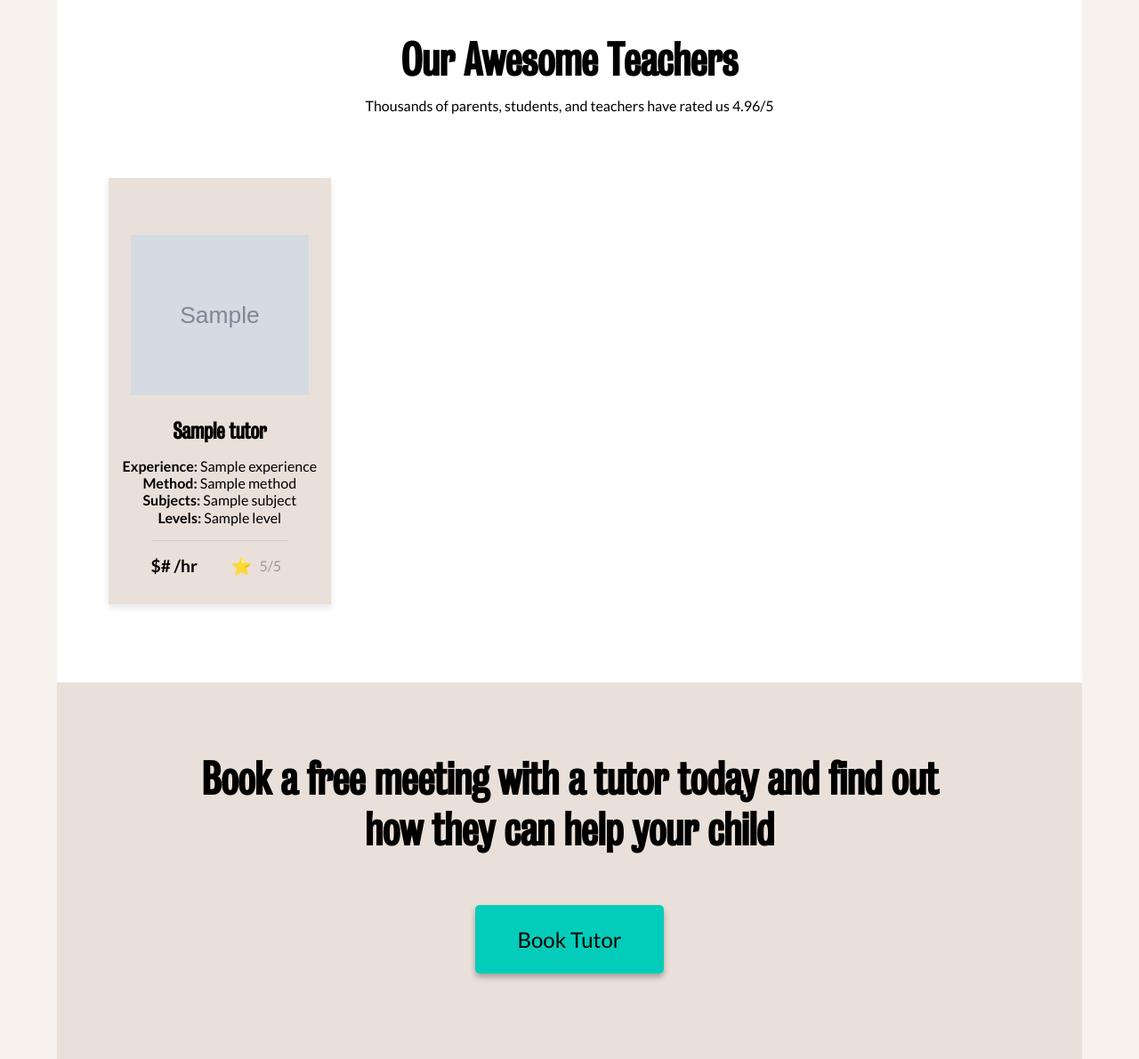
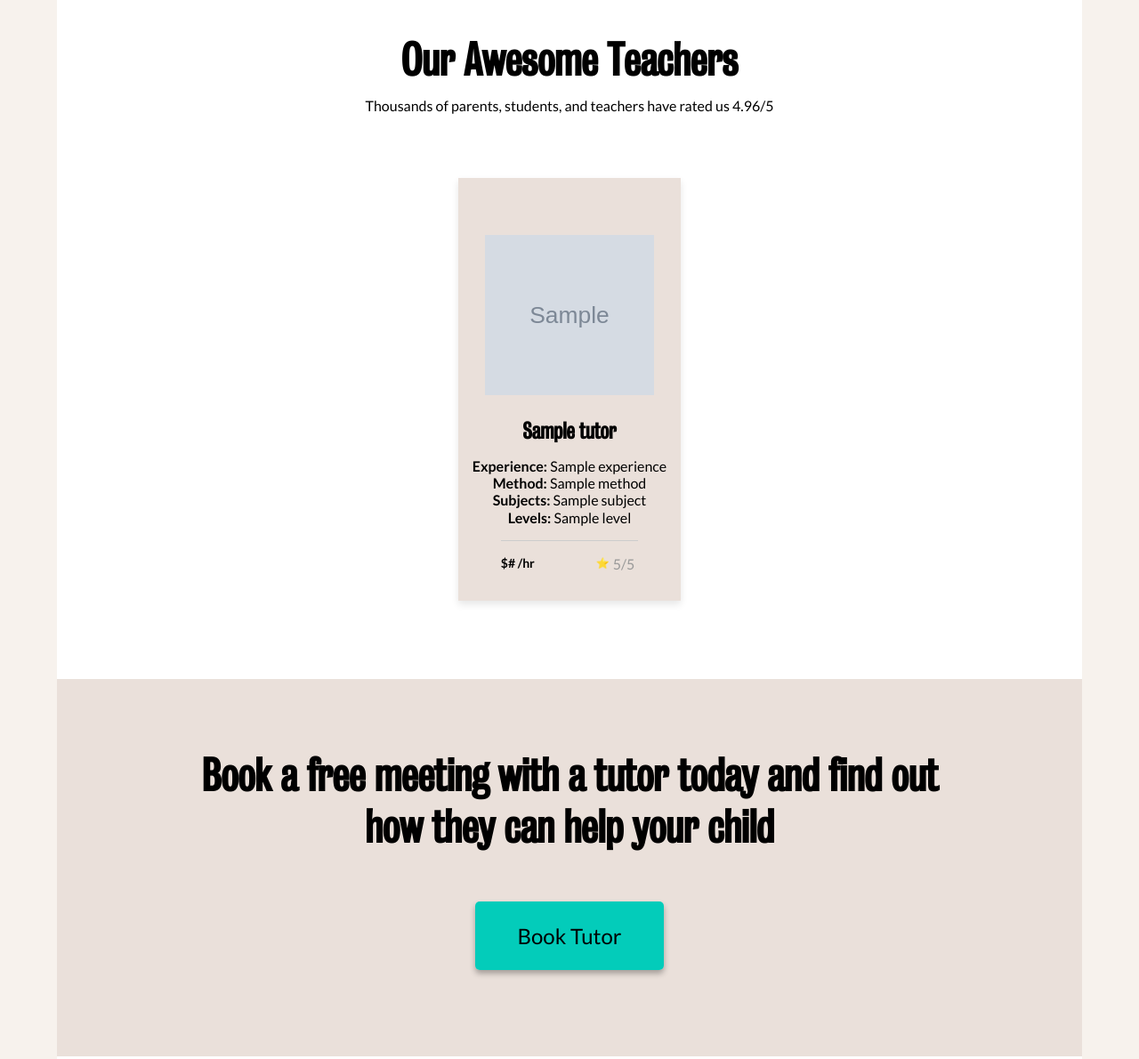
Before and after one commit to 582-41W-VA/Web-Project-2, a Django app: template brainboosters/templates/brainboosters/search.html in a window 1280 px wide. Shown: the part 415-1605 px from the top of the page at 89% size. Run offline with Django 3.2, Linux system fonts and the light colour scheme; the template is opened without the code that fills it: most values are stand-ins (such as "Sample title", 1, 10 or a date in 2020); grey boxes marked "Sample" are stand-in pictures; some libraries are stand-ins or nearby versions.

Commit message:
Updated tutor detail page (removed static stars) and adjusted search page 4-card layout

```diff
--- a/brainboosters/static/css/styles.css
+++ b/brainboosters/static/css/styles.css
@@ -500,7 +500,7 @@ section.tutor-card {
 }
 
 .tutor-card .container {
-  max-width: 1130px;
+  max-width: 1150px;
 }
 
 section.tutor-card h2 {
@@ -515,7 +515,7 @@ section .tutor-card-p {
 
 section.tutor-card .cards {
   display: flex;
-  justify-content: flex-start;
+  justify-content: center;
   /* gap: 76px; */
   flex-wrap: wrap;
 }
@@ -534,7 +534,7 @@ section.tutor-card .card {
 }
 
 section.tutor-card .card img {
-  width: 200px;
+  width: 190px;
   height: 180px;
   object-fit: cover;
 }
@@ -983,7 +983,7 @@ input:-webkit-autofill {
 
 /* Search page - 4 cards per row with smaller gap then home page */
 .search-container .cards {
-  gap: 24px;
+  gap: 18px;
 }
 
 /* 4 cards per row */
@@ -1054,7 +1054,7 @@ input:-webkit-autofill {
 
 /* Hourly rate text */
 .hourly-rate .rate {
-  font-size: 1.2em;
+  font-size: 14px;
   font-weight: bold;
 }
 
@@ -1065,8 +1065,8 @@ input:-webkit-autofill {
 }
 
 .star-rating span {
-  font-size: 1.2em;
-  margin-right: 8px;
+  font-size: 12px;
+  margin-right: 4px;
 }
 
 .star-rating .rating {
@@ -1137,12 +1137,12 @@ input:-webkit-autofill {
   margin: 24px 0 32px;
 }
 
-.rating-info {
+/* .rating-info {
   font-size: 16px;
   margin-bottom: 24px;
   font-weight: bold;
   gap: 16px;
-}
+} */
 
 .star-icon {
   font-size: 18px;
@@ -1740,6 +1740,7 @@ input:-webkit-autofill {
   .rating-info span {
     margin-left: 5px;
   }
+
   .auth-container.tutor-details .btn-primary {
     margin-top: 0;
   }
--- a/brainboosters/templates/brainboosters/tutor_detail.html
+++ b/brainboosters/templates/brainboosters/tutor_detail.html
@@ -29,8 +29,7 @@
     <p class="tutor-detail-margin-p">{{ tutor.description }}</p>
 
     <!-- Ratings & Reviews Section -->
-    <h4>Ratings & Reviews</h4>
-    <div class="rating-info"><span class="star-icon">⭐</span> 5/5</div>
+    <h4 class="tutor-detail-margin">Ratings & Reviews</h4>
     <div class="reviews-box">
       <div class="reviews">
         {% if reviews %} {% for review in reviews %}
```
